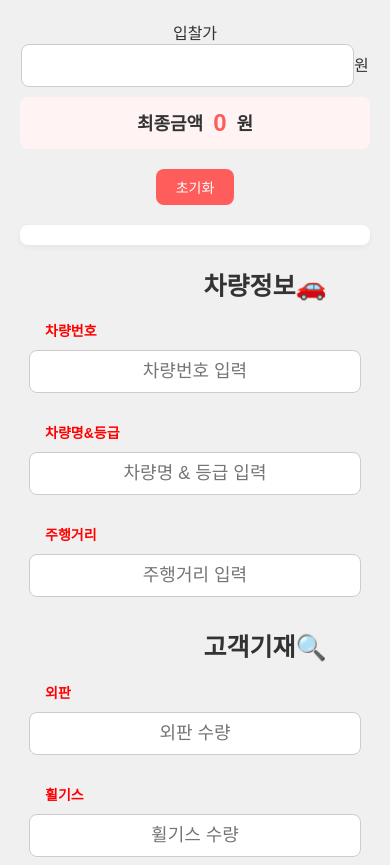
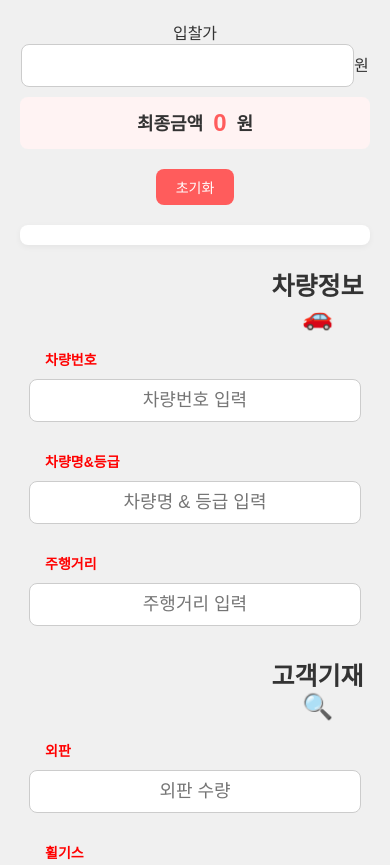
Before and after one commit to PARKJUNGHYUK375/car-price-calc, a plain HTML site: page index.html in a window 390 px wide. Shown: the top 865 px of the page. Drawn offline with Linux system fonts and the light colour scheme.

Commit message:
Update index.html

```diff
--- a/index.html
+++ b/index.html
@@ -201,7 +201,7 @@
         align-items: center;
         gap: 8px;
         justify-content: center;
-             padding-left: 40%;
+             padding-left: 70%;
       }
            h4 {
         font-size: 14px;
```
